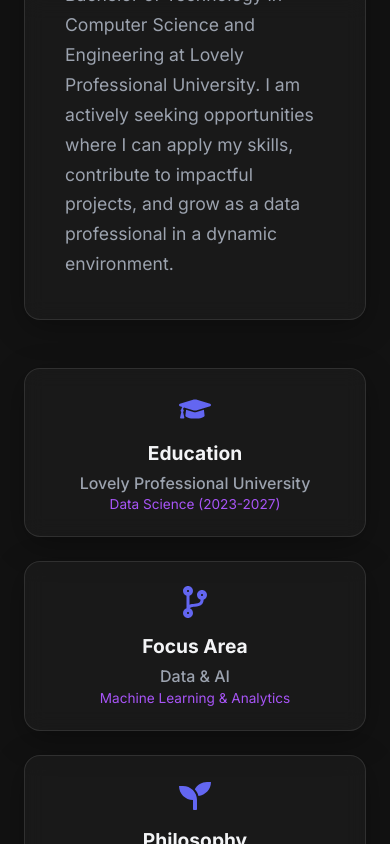
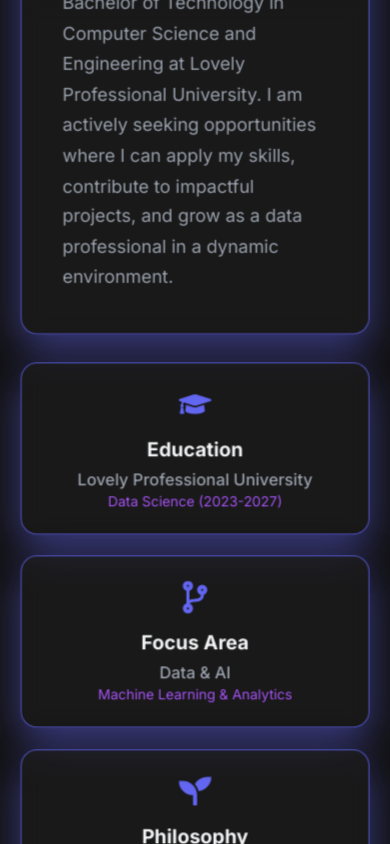
Before and after one commit to Gnaneswar10/portfolio, a React (Vite) app: page /about in a window 390 px wide. Shown: the part 1792-2636 px from the top of the page. Built offline with nearby package versions, Linux system fonts and the light colour scheme.

Commit message:
Engineer sustained state machine for mobile scroll glow with precise rootMargin geometry

```diff
--- a/src/App.jsx
+++ b/src/App.jsx
@@ -29,7 +29,10 @@
           entry.target.classList.remove('mobile-glow-active');
         }
       });
-    }, { threshold: 0.5 }); // Triggers when half the card is visible
+    }, {
+      rootMargin: "-25% 0px -25% 0px",
+      threshold: 0
+    }); // Natively isolates the center 50% of the scrolling viewport
 
     const timeout = setTimeout(() => {
       const cards = document.querySelectorAll('.glass-card');
--- a/src/index.css
+++ b/src/index.css
@@ -112,19 +112,15 @@
   min-height: calc(100vh - 80px); /* 80px for navbar approx */
 }
 
-@keyframes mobileScrollPulse {
-  0% { box-shadow: var(--card-shadow); border-color: var(--card-border); }
-  50% { box-shadow: 0 15px 40px rgba(99, 102, 241, 0.4); border-color: rgba(99, 102, 241, 0.7); }
-  100% { box-shadow: var(--card-shadow); border-color: var(--card-border); }
-}
-
 @media (max-width: 900px) {
   .glass-card {
     padding: 0.85rem;
     border-radius: 1rem;
   }
   .glass-card.mobile-glow-active {
-    animation: mobileScrollPulse 1.8s ease-in-out;
+    box-shadow: 0 15px 40px rgba(99, 102, 241, 0.5);
+    border-color: rgba(99, 102, 241, 0.8);
+    transform: translateY(-4px) scale(1.02);
   }
   .section-padding {
     padding-top: calc(80px + 1.5rem);
```
